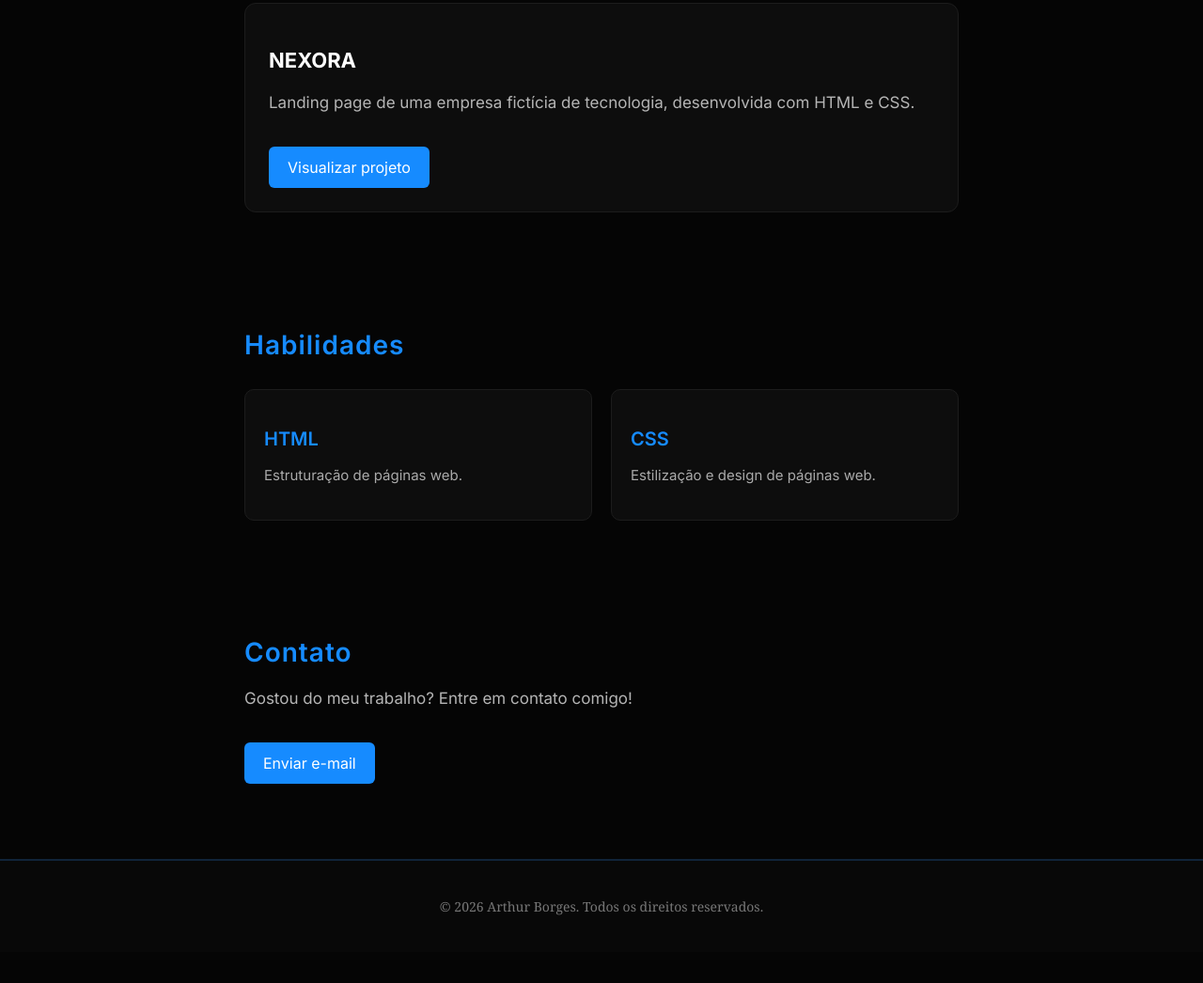
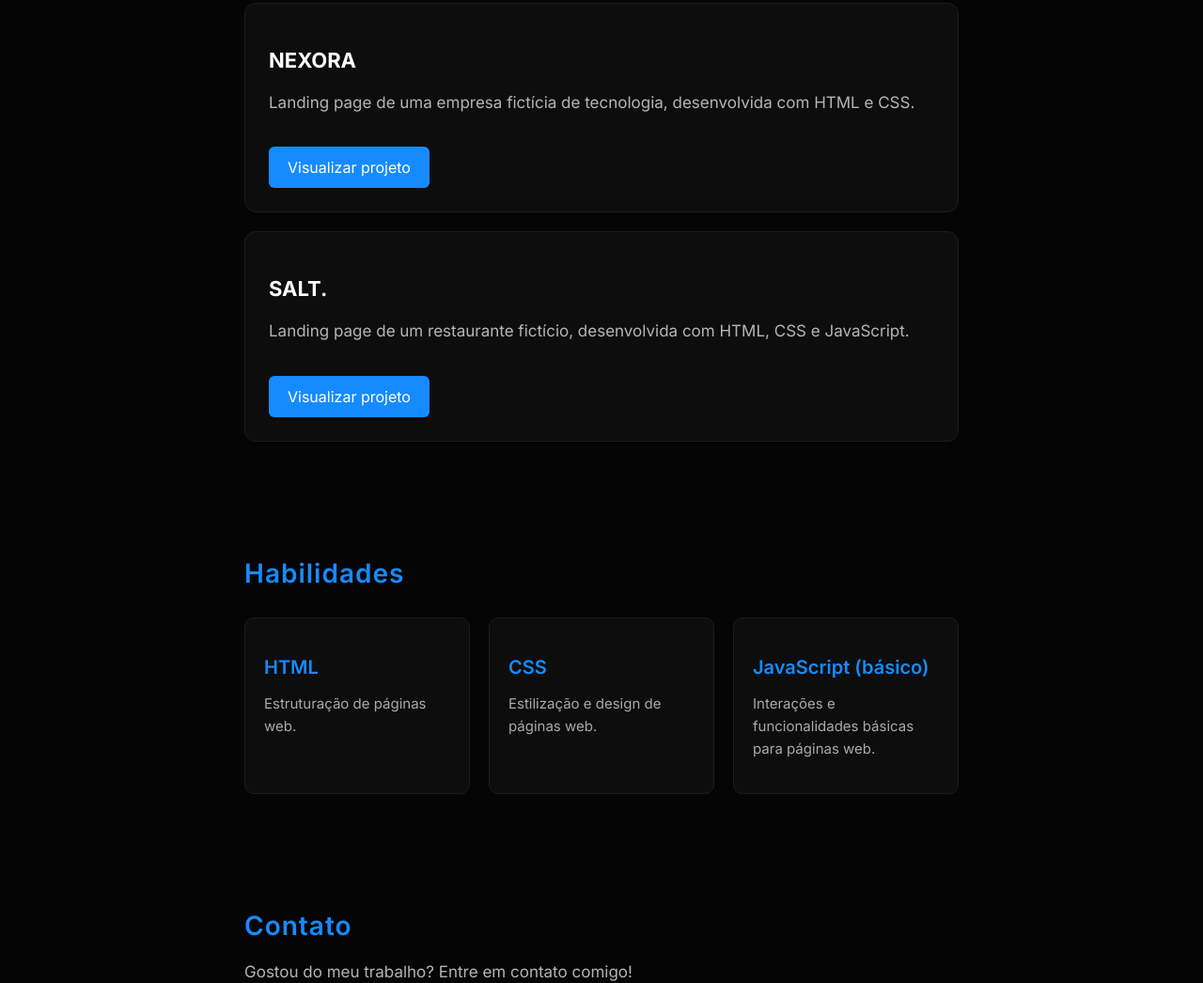
Before and after one commit to arthur-borg/meu-portfolio, a plain HTML site: page index.html in a window 1280 px wide. Shown: the part 1590-2636 px from the top of the page at 94% size. Before the commit the page ends 2603 px from the top, so only its background shows below. Drawn offline with Linux system fonts and the light colour scheme.

Commit message:
Add files via upload

```diff
--- a/index.html
+++ b/index.html
@@ -54,6 +54,13 @@
         Visualizar projeto
     </a>
 </div>
+<div class="projeto">
+    <h3>SALT.</h3>
+    <p>Landing page de um restaurante fictício, desenvolvida com HTML, CSS e JavaScript.</p>
+    <a href="https://arthur-borg.github.io/salt-restaurante/" target="_blank" class="botao-projeto">
+        Visualizar projeto
+    </a>
+</div>
 </section>
 <section id="habilidades">
     <h2>Habilidades</h2>
@@ -66,6 +73,10 @@
 <div class="habilidade">
     <h3>CSS</h3>
     <p>Estilização e design de páginas web.</p>
+</div>
+<div class="habilidade">
+    <h3>JavaScript (básico)</h3>
+    <p>Interações e funcionalidades básicas para páginas web.</p>
 </div>
 </div>
 </section>
```
